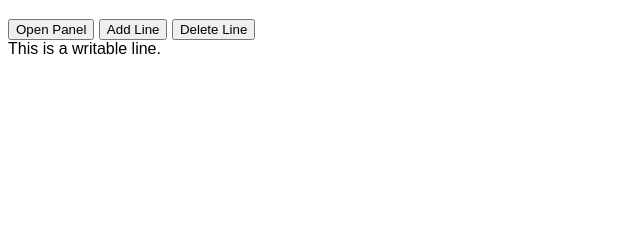
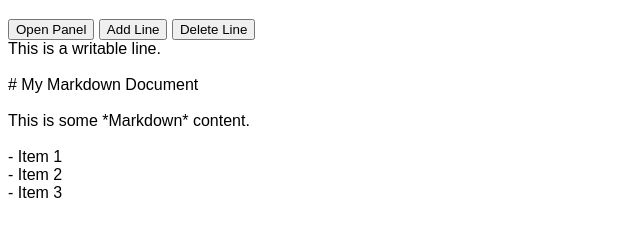
Before and after one commit to isaigordeev/palaceapp, an Electron app: page index.html in a window 800 px wide. Shown: the part 61-298 px from the top of the page, without its empty margins (0-640 px from the left). Drawn offline with Linux system fonts and the light colour scheme.

Commit message:
note saving

```diff
--- a/index.html
+++ b/index.html
@@ -15,6 +15,10 @@
   <button onclick="deleteLine()">Delete Line</button>
   <div id="container">
     <div class="line" contenteditable="true">This is a writable line.</div>
+  </div>
+
+  <div id="markdown-content">
+    <div class="line" contenteditable="true"></div>
   </div>
 
 <script src="renderer.js"></script>
@@ -35,6 +39,27 @@
             container.removeChild(lines[lines.length - 1]);
         }
     }
+
+    fetch('example.md')
+        .then(response => response.text())
+        .then(markdown => {
+            const lines = markdown.split('\n');
+            const container = document.getElementById('markdown-content');
+
+            // Loop through each line and insert it into the HTML
+            lines.forEach(line => {
+                const div = document.createElement('div');
+                // newLine.className = "line";
+                div.contentEditable = true;
+                // newLine.textContent = "New line here.";
+
+                div.textContent = line;
+                container.appendChild(div);
+            });
+        })
+        .catch(error => {
+            console.error(error);
+        });
   </script>
 </body>
 </html>
```
Also changed, not shown: partition.html (+30 -1 lines).
